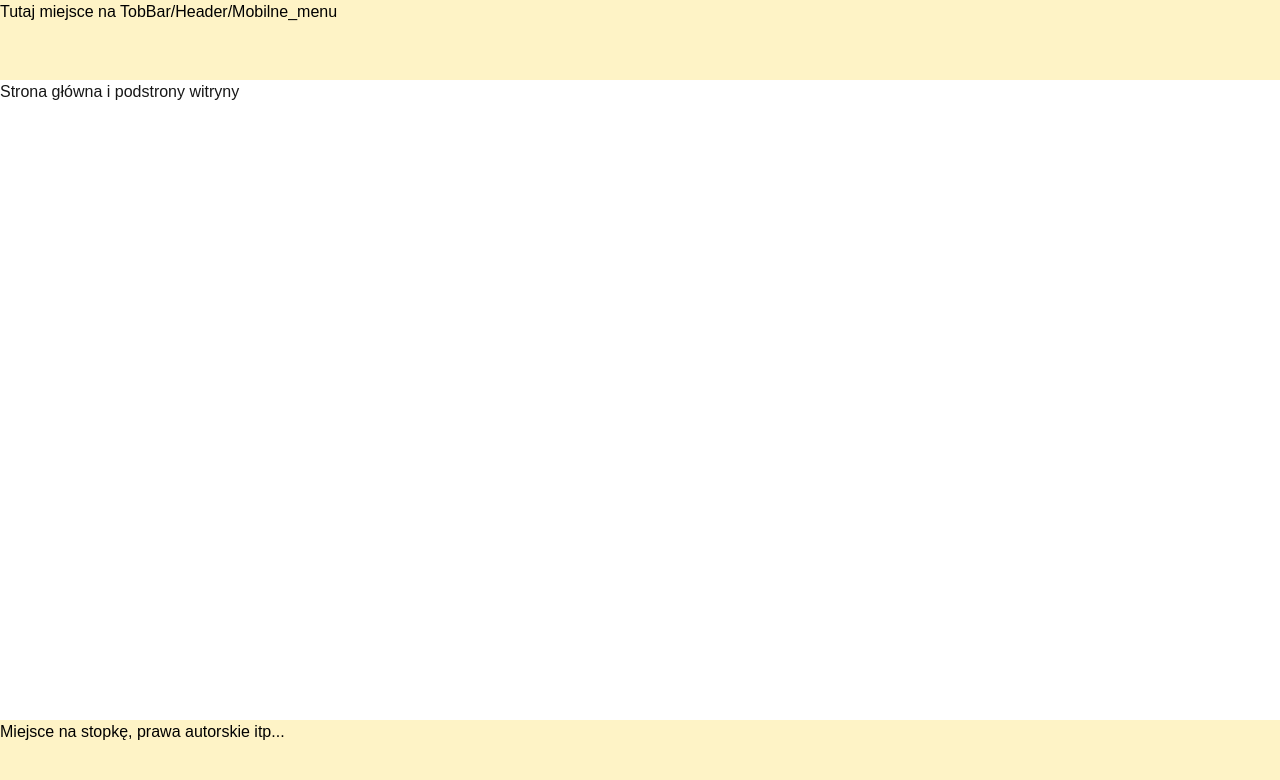
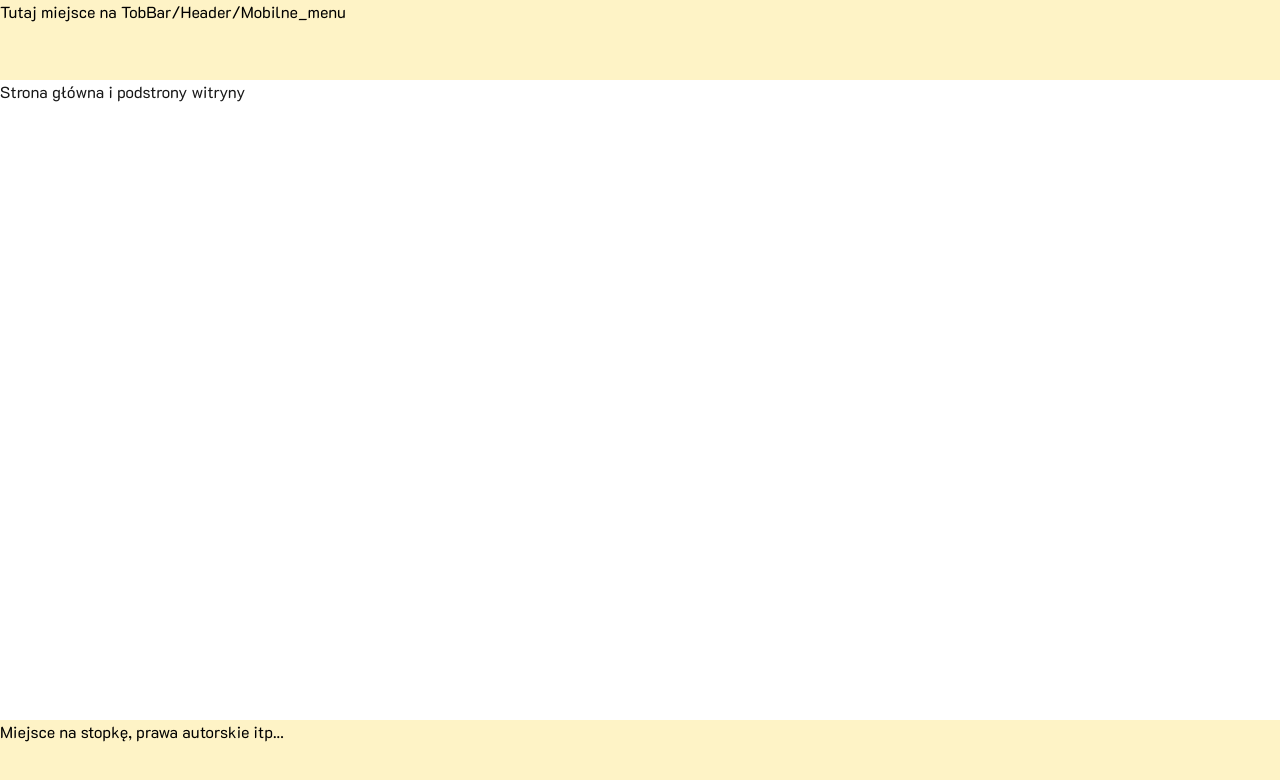
Before and after one commit to krystianklimczak/holistyczna-ostoja, a Next.js app: page / in a window 1280 px wide. Shown: the top 780 px of the page. Built offline with nearby package versions, Linux system fonts and the light colour scheme.

Commit message:
feat: added k2font

```diff
--- a/src/app/globals.css
+++ b/src/app/globals.css
@@ -1,4 +1,4 @@
-@import "tailwindcss";
+@import 'tailwindcss';
 @plugin "flowbite-react/plugin/tailwindcss";
 @source "../../.flowbite-react/class-list.json";
 
@@ -7,22 +7,12 @@
   --foreground: #171717;
 }
 
-@theme inline {
-  --color-background: var(--background);
-  --color-foreground: var(--foreground);
-  --font-sans: var(--font-geist-sans);
-  --font-mono: var(--font-geist-mono);
-}
-
-@media (prefers-color-scheme: dark) {
-  :root {
-    --background: #0a0a0a;
-    --foreground: #ededed;
+@layer base {
+  body {
+    margin: 0 auto;
+    height: 100%;
+    font-family: K2D;
+    background: var(--background);
+    color: var(--foreground);
   }
 }
-
-body {
-  background: var(--background);
-  color: var(--foreground);
-  font-family: Arial, Helvetica, sans-serif;
-}
--- a/src/app/layout.tsx
+++ b/src/app/layout.tsx
@@ -1,18 +1,14 @@
 import type { Metadata } from 'next'
-import { Geist, Geist_Mono } from 'next/font/google'
-
+import { K2D } from 'next/font/google'
 import { AppContext } from '@/context'
 
 import './globals.css'
 
-const geistSans = Geist({
-  variable: '--font-geist-sans',
+const k2d = K2D({
   subsets: ['latin'],
-})
-
-const geistMono = Geist_Mono({
-  variable: '--font-geist-mono',
-  subsets: ['latin'],
+  weight: ['400', '700'],
+  variable: '--font-k2d',
+  //display: 'swap',
 })
 
 export const metadata: Metadata = {
@@ -27,9 +23,7 @@ export default function RootLayout({
 }>) {
   return (
     <html lang='pl'>
-      <body
-        className={`${geistSans.variable} ${geistMono.variable} antialiased`}
-      >
+      <body className={`${k2d.variable} antialiased`}>
         <AppContext>
           <div className='relative flex min-h-0 flex-grow flex-col'>
             {children}
```
